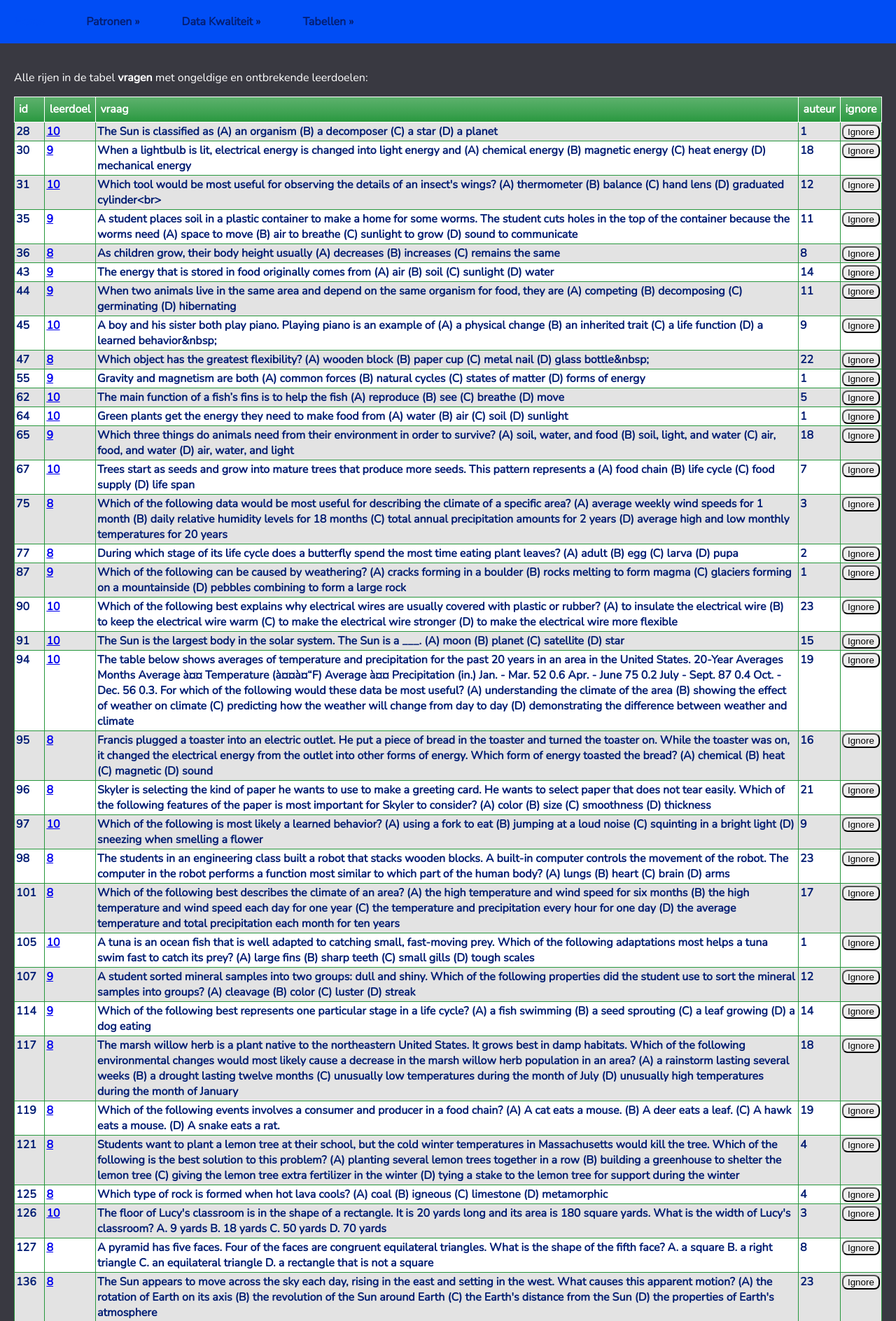
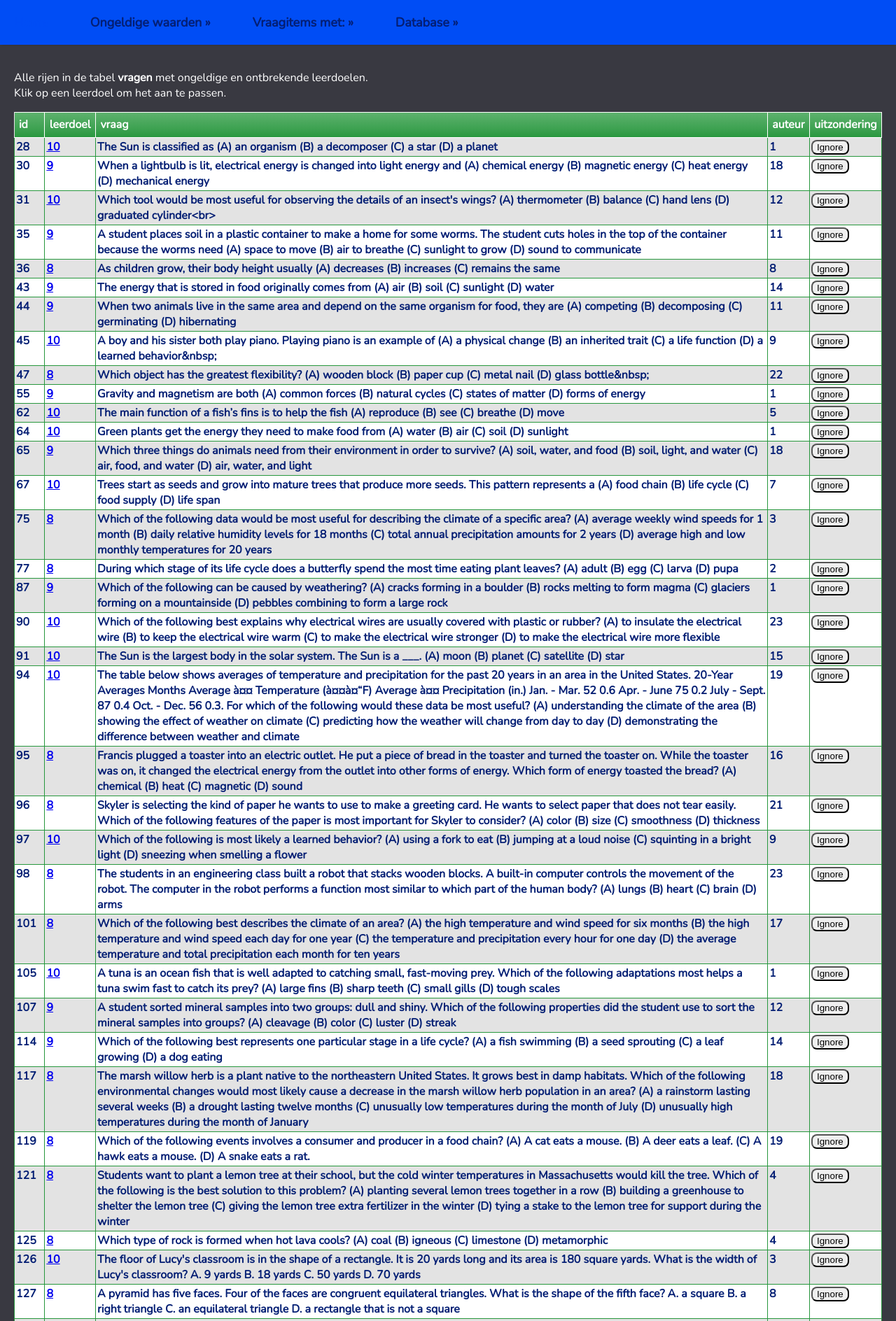
Before and after one commit to shavhp/WP2-MVC_testcorrect, a Flask app: page /leerdoelen in a window 1280 px wide. Shown: the top 1888 px of the page at 70% size. Run offline with Flask 2, Linux system fonts and the light colour scheme; data comes from the database, SQL or seed files in the repository.

Commit message:
Edits nav bar titles and more styling

```diff
--- a/static/basic.css
+++ b/static/basic.css
@@ -1,4 +1,5 @@
 /* Basic.css  - https://vladocar.github.io/Basic.css/ */
+/* Style inspired by https://www.test-correct.nl/ */
 
 * {box-sizing: border-box}
 
@@ -24,9 +25,9 @@
 @media (prefers-color-scheme: dark) {
 	:root {
     --c1: #ffffff;
-    --c2: #393941;
-    --c3: #393941;
-    --c4: #fff;
+    --c2: #f0f2f5;
+    --c3: #f0f2f5;
+    --c4: #041f74;
 	}
 }
 
@@ -50,13 +51,13 @@ body {
 }
 
 /* Navigation Menu */
-nav { margin:0px auto 500px; width:100%; height:auto; display:inline-block; background:var(--c1); position:fixed; top:0; }
+nav { margin:0px auto 500px; box-shadow: 0 3px 3px -3px rgba(0, 0, 0, .2); width:100%; height:auto; display:inline-block; background:var(--c1); position:fixed; top:0; }
 nav ul { margin:0;padding:0; list-style-type:none; float:left; display:inline-block; }
 nav ul li { position:relative; margin:0 20px 0 0; float:left; display:inline-block; }
 li > a:after { content: ' »'; } /* Change this in order to change the Dropdown symbol */
 li > a:only-child:after { content: ''; }
-nav ul li a { padding:20px; display:inline-block; color: #041f74; text-decoration:none; font-weight:bold; }
-nav ul li a:hover { opacity:0.5; color: #004df5; }
+nav ul li a { padding:20px; display:inline-block; color: #041f74; text-decoration:none; font-weight:bold; font-size: 18px }
+nav ul li a:hover { opacity:0.5; color: #004df5; cursor: pointer }
 nav ul li ul { display:none; position:absolute; left:0; background:var(--c1); float:left; }
 nav ul li ul li { width:100%; border-bottom:1px solid rgba(255,255,255,.3); }
 nav ul li:hover ul { display:block; }
--- a/templates/Navbar.html
+++ b/templates/Navbar.html
@@ -2,25 +2,25 @@
     <ul>
         <li><a href="/home">Home</a></li>
         <li>
-            <a href="/leerdoelen">Patronen </a>
+            <a>Ongeldige waarden</a>
             <ul class = "dropdown">
-                <li><a href="/leerdoelen">Leerdoelen</a></li>
-                <li><a href="/auteurs">Auteurs</a></li>
+                <li><a href="/leerdoelen">Ongeldige leerdoelen</a></li>
+                <li><a href="/auteurs">Ongeldige auteurs</a></li>
             </ul>
         </li>
         <li>
-            <a href="/vragen_null">Data Kwaliteit </a>
+            <a>Vraagitems met:</a>
             <ul class = "dropdown">
-                <li><a href="/vragen_null">Vragen (Empty errors)</a></li>
-                <li><a href="/nbsp_error">HTML_errors</a></li>
-                <li><a href="/allHTML_error">ALLHTML_errors</a></li>
+                <li><a href="/vragen_null">Lege waarden</a></li>
+                <li><a href="/nbsp_error">Twee HTML-fouten</a></li>
+                <li><a href="/allHTML_error">Meer HTML-fouten</a></li>
             </ul>
         </li>
         <li>
-            <a href="/table_details/auteurs">Tabellen </a>
+            <a>Database</a>
             <ul class = "dropdown">
                 {% for table in table_list %}
-                <li><a href="/table_details/{{ table }}"> {{ table }} </a></li>
+                <li><a href="/table_details/{{ table }}"> {{ table |capitalize }} </a></li>
                 {% endfor %}
             </ul>
         </li>
--- a/templates/foute_leerdoelen.html
+++ b/templates/foute_leerdoelen.html
@@ -17,7 +17,9 @@
 
 
 
-    <p>Alle rijen in de tabel <b>vragen</b> met ongeldige en ontbrekende leerdoelen:</p>
+    <p>Alle rijen in de tabel <b>vragen</b> met ongeldige en ontbrekende leerdoelen.
+    <br/>
+    Klik op een leerdoel om het aan te passen.</p>
 
  <div class="container">
     <table>
@@ -26,7 +28,7 @@
             {% for column in columns %}
                 <th>{{ column }}</th>
             {% endfor %}
-            <th>ignore</th>
+            <th>uitzondering</th>
         </tr>
         </thead>
         <tbody>
```
